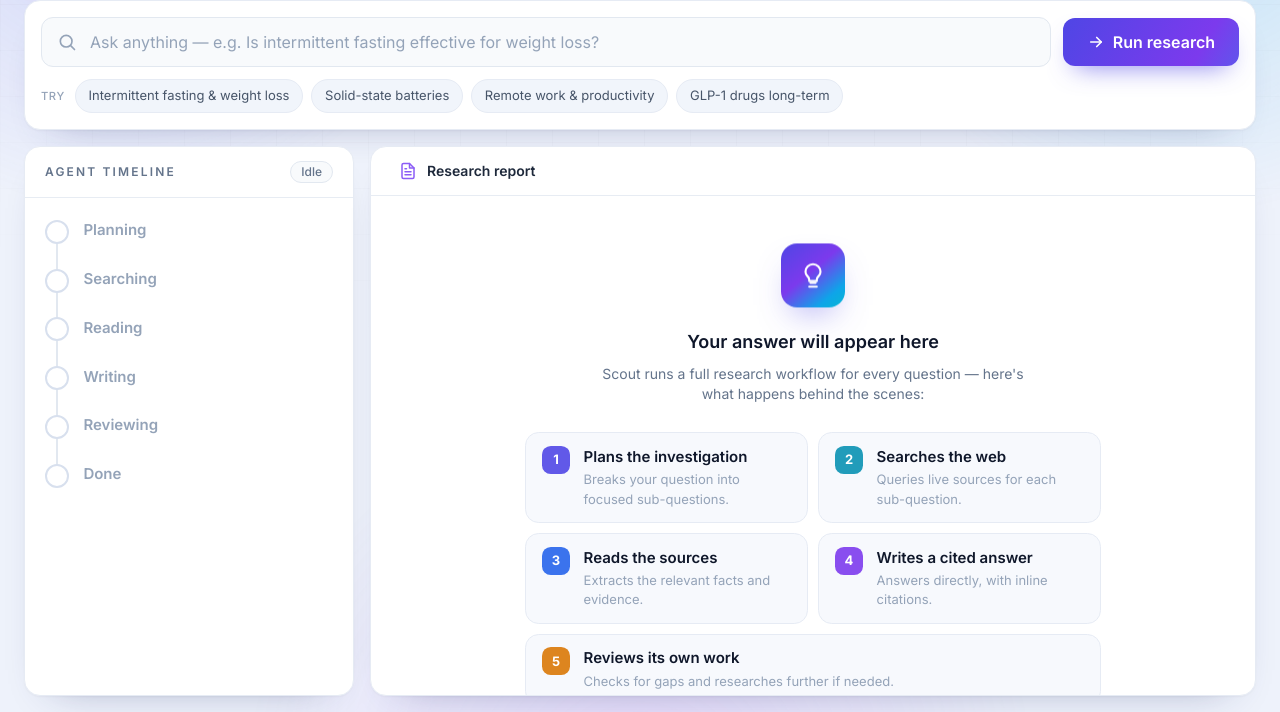
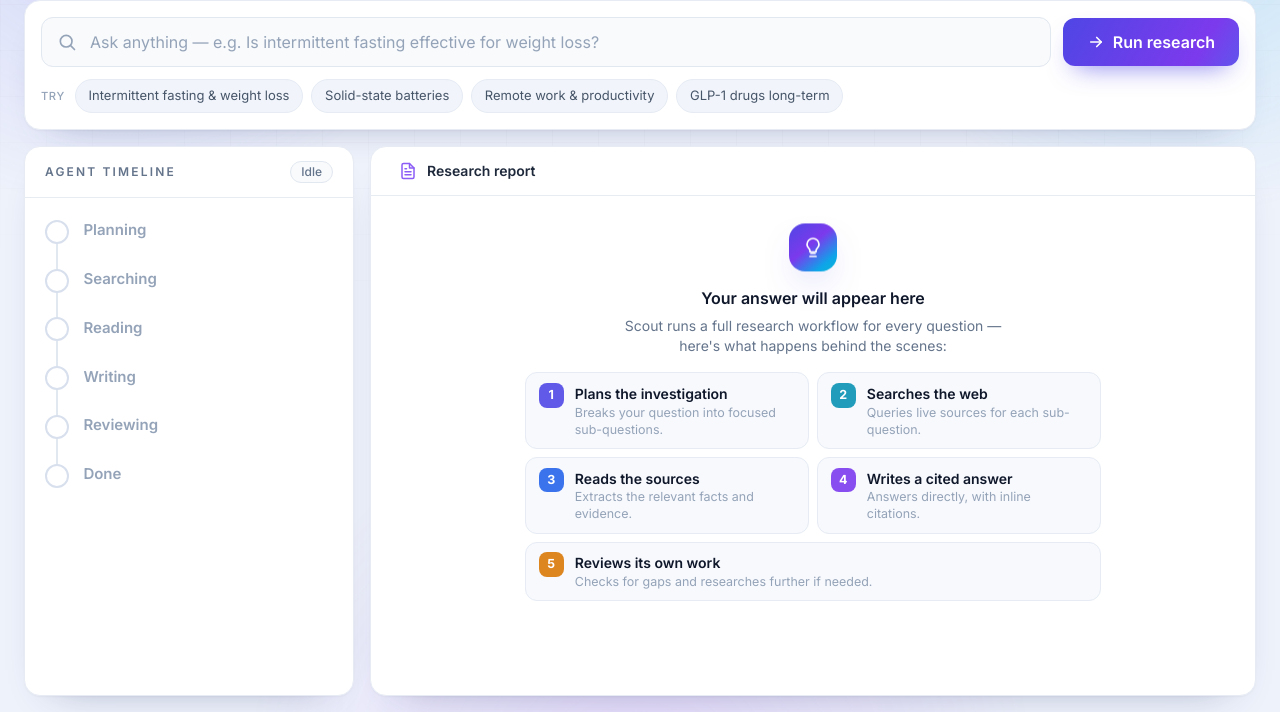
Before and after one commit to Roshaan-Ullah-Zaheer/research-agent, a plain HTML site: page static/index.html in a window 1280 px wide. Shown: the part 88-800 px from the top of the page. Drawn offline with nearby package versions, Linux system fonts and the light colour scheme.

Commit message:
Tidy the report panel: thin scrollbars and a compact empty state
- Replace the chunky default scrollbar on the timeline and report panels with
  a thin, subtle, theme-matched one.
- Compact the empty-state ("here's what happens behind the scenes") so it fits
  the panel without scrolling at rest on common viewports.

```diff
--- a/static/index.html
+++ b/static/index.html
@@ -162,18 +162,18 @@
         <!-- Scrollable report body -->
         <div class="report-scroll flex-1 overflow-y-auto">
           <!-- Empty / placeholder state -->
-          <div id="empty-state" class="px-6 py-10 sm:px-10 sm:py-12">
+          <div id="empty-state" class="px-6 py-6 sm:px-10 sm:py-7">
             <div class="mx-auto max-w-md text-center">
-              <div class="orb mx-auto mb-5 grid h-16 w-16 place-items-center rounded-2xl text-white">
-                <svg viewBox="0 0 24 24" width="30" height="30" fill="none" stroke="currentColor" stroke-width="1.7" stroke-linecap="round" stroke-linejoin="round" aria-hidden="true">
+              <div class="orb mx-auto mb-3.5 grid h-12 w-12 place-items-center rounded-2xl text-white">
+                <svg viewBox="0 0 24 24" width="24" height="24" fill="none" stroke="currentColor" stroke-width="1.7" stroke-linecap="round" stroke-linejoin="round" aria-hidden="true">
                   <path d="M12 3a6 6 0 0 0-6 6c0 1.5.5 2.5 1.5 3.5.7.7 1.5 1.5 1.5 3v1h6v-1c0-1.5.8-2.3 1.5-3 1-1 1.5-2 1.5-3.5a6 6 0 0 0-6-6Z"></path><path d="M9 21h6"></path><path d="M10 18h4"></path>
                 </svg>
               </div>
-              <h3 class="text-lg font-semibold text-slate-900">Your answer will appear here</h3>
-              <p class="mt-2 text-sm text-slate-500">Scout runs a full research workflow for every question — here's what happens behind the scenes:</p>
+              <h3 class="text-base font-semibold text-slate-900">Your answer will appear here</h3>
+              <p class="mx-auto mt-1.5 max-w-sm text-sm text-slate-500">Scout runs a full research workflow for every question — here's what happens behind the scenes:</p>
             </div>
 
-            <ol class="mx-auto mt-7 grid max-w-xl gap-2.5 sm:grid-cols-2">
+            <ol class="mx-auto mt-4 grid max-w-xl gap-2 sm:grid-cols-2">
               <li class="step-card" style="--sc:#4f46e5"><span class="step-num">1</span><div><p class="step-title">Plans the investigation</p><p class="step-desc">Breaks your question into focused sub-questions.</p></div></li>
               <li class="step-card" style="--sc:#0891b2"><span class="step-num">2</span><div><p class="step-title">Searches the web</p><p class="step-desc">Queries live sources for each sub-question.</p></div></li>
               <li class="step-card" style="--sc:#2563eb"><span class="step-num">3</span><div><p class="step-title">Reads the sources</p><p class="step-desc">Extracts the relevant facts and evidence.</p></div></li>
--- a/static/styles.css
+++ b/static/styles.css
@@ -30,6 +30,25 @@ html { scroll-behavior: smooth; }
 body { background-color: #eef2fb; color: var(--ink-2); }
 
 .text-balance { text-wrap: balance; }
+
+/* ---------- Thin, subtle scrollbars (hide the chunky default) ---------- */
+.report-scroll,
+.timeline {
+  scrollbar-width: thin;
+  scrollbar-color: #c4cee0 transparent;
+}
+.report-scroll::-webkit-scrollbar,
+.timeline::-webkit-scrollbar { width: 7px; height: 7px; }
+.report-scroll::-webkit-scrollbar-track { background: transparent; }
+.report-scroll::-webkit-scrollbar-thumb,
+.timeline::-webkit-scrollbar-thumb {
+  background: #cdd6e6;
+  border-radius: 999px;
+  border: 2px solid transparent;
+  background-clip: content-box;
+}
+.report-scroll:hover::-webkit-scrollbar-thumb,
+.timeline:hover::-webkit-scrollbar-thumb { background: #b6c1d6; background-clip: content-box; }
 
 /* ---------- Ambient light background (animated mesh) ---------- */
 .bg-grid {
@@ -290,8 +309,8 @@ body { background-color: #eef2fb; color: var(--ink-2); }
 
 .step-card {
   --sc: var(--accent);
-  display: flex; align-items: flex-start; gap: 0.85rem;
-  padding: 0.8rem 1rem; border-radius: 0.85rem;
+  display: flex; align-items: flex-start; gap: 0.7rem;
+  padding: 0.6rem 0.8rem; border-radius: 0.75rem;
   background: #f7f9fd;
   border: 1px solid var(--line);
   transition: all 0.2s ease;
@@ -303,14 +322,14 @@ body { background-color: #eef2fb; color: var(--ink-2); }
 }
 .step-num {
   flex-shrink: 0; display: grid; place-items: center;
-  width: 1.75rem; height: 1.75rem;
-  border-radius: 0.55rem;
-  font-size: 0.8125rem; font-weight: 700;
+  width: 1.55rem; height: 1.55rem;
+  border-radius: 0.5rem;
+  font-size: 0.78rem; font-weight: 700;
   color: #fff;
   background: color-mix(in srgb, var(--sc) 90%, #fff);
 }
-.step-title { font-size: 0.9375rem; font-weight: 600; color: var(--ink); }
-.step-desc { font-size: 0.8125rem; color: var(--ink-3); margin-top: 0.1rem; }
+.step-title { font-size: 0.875rem; font-weight: 600; color: var(--ink); }
+.step-desc { font-size: 0.78rem; color: var(--ink-3); margin-top: 0.05rem; line-height: 1.35; }
 
 /* ============================================================
    SPINNERS / PULSES
```
